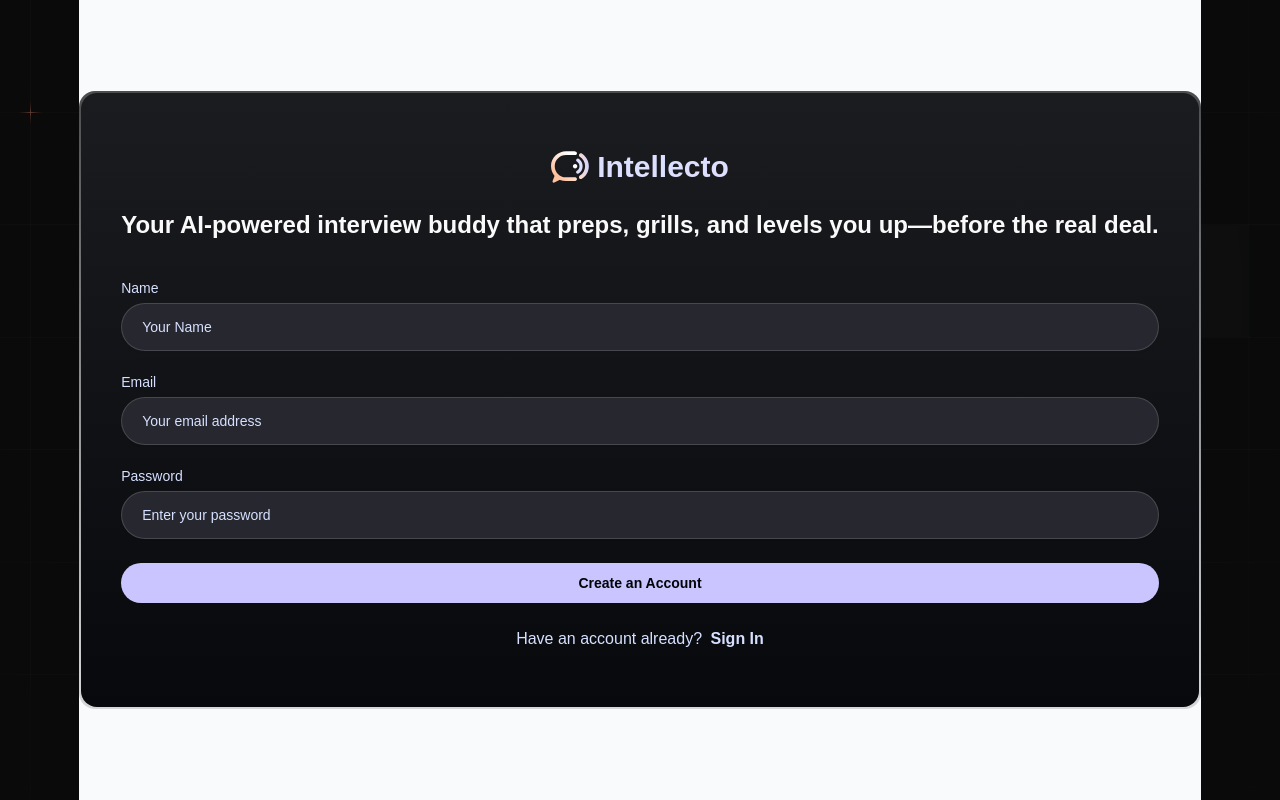
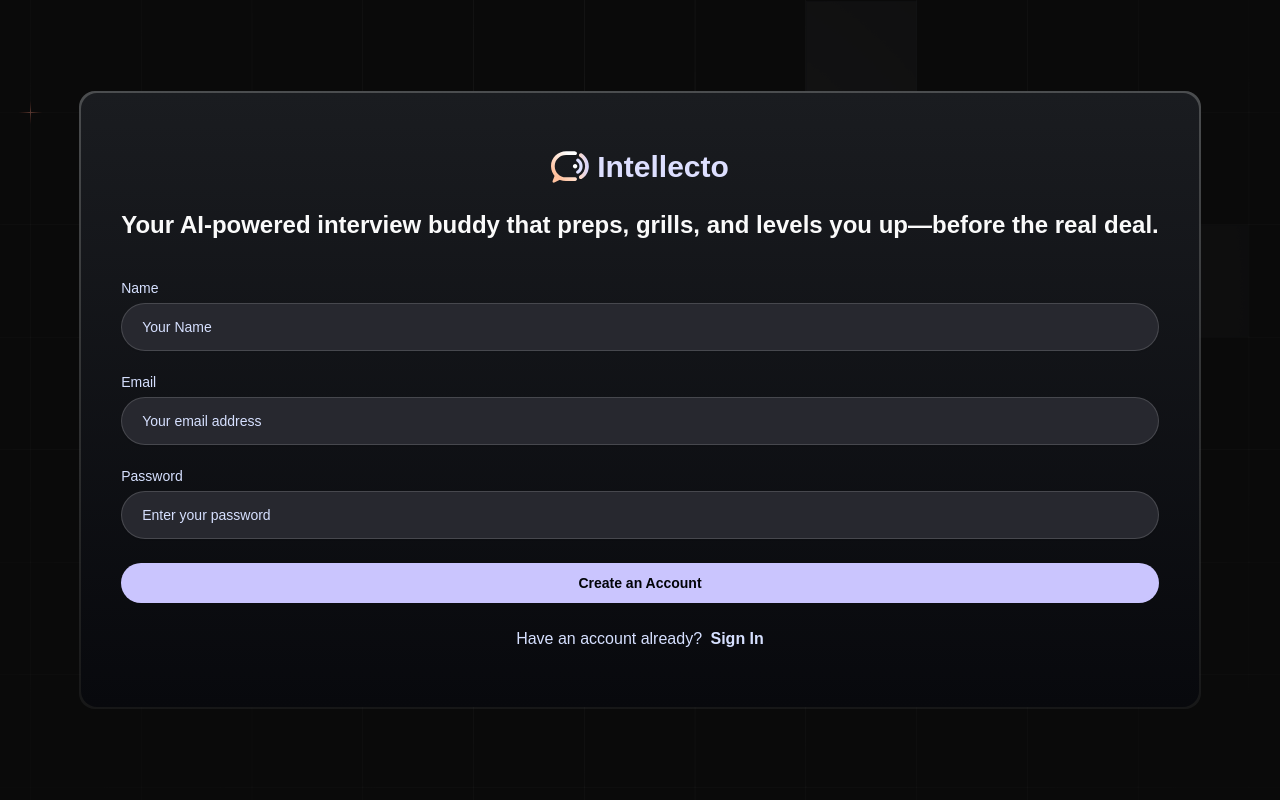
Before and after one commit to Shrotriya-lalit/AI-Interview-Platform, a Next.js app: page /sign-up in a window 1280 px wide. Built offline with nearby package versions, Linux system fonts and the light colour scheme; no server answers; a web font is replaced by a local one.

Commit message:
Fixed White Background - Pranjal

```diff
--- a/app/(auth)/sign-up/page.tsx
+++ b/app/(auth)/sign-up/page.tsx
@@ -6,7 +6,7 @@
 
 export default function SignUpPage() {
   return (
-    <div className="min-h-screen flex items-center justify-center bg-gray-50">
+    <div className="min-h-screen flex items-center justify-center">
       <AuthForm type="sign-up" />
     </div>
   );
```
